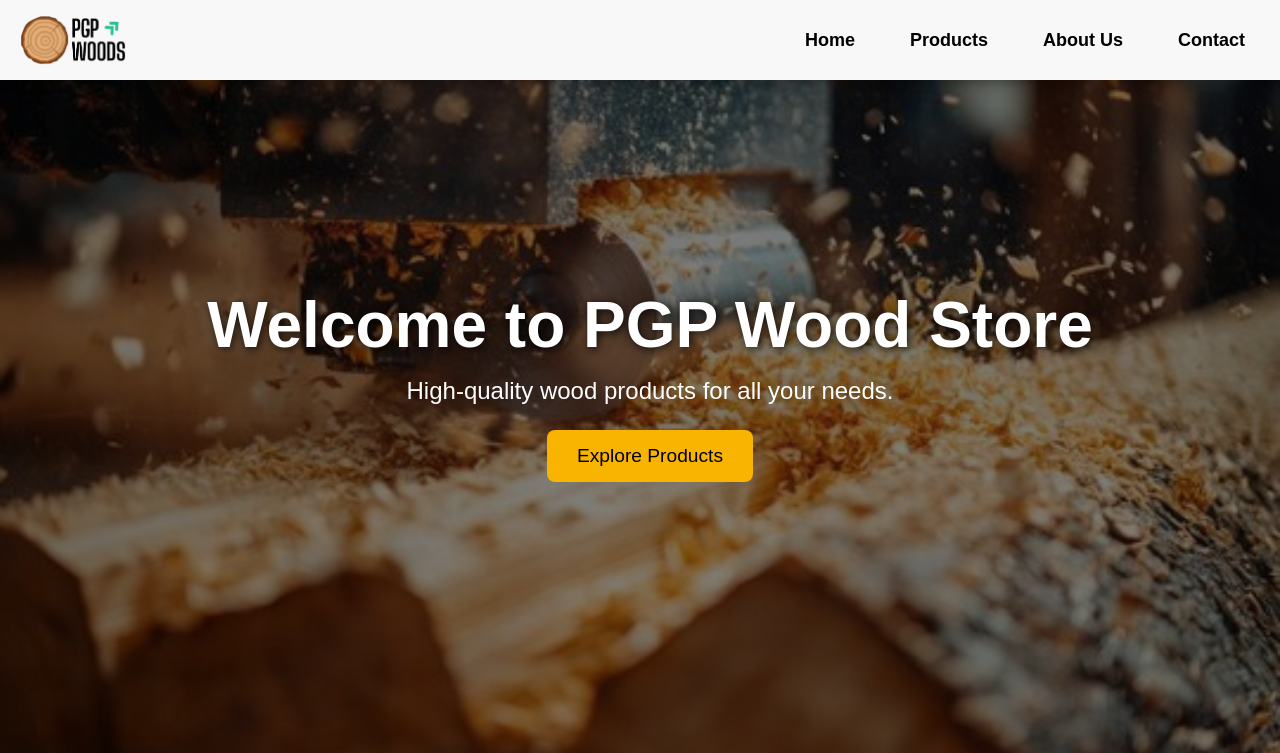
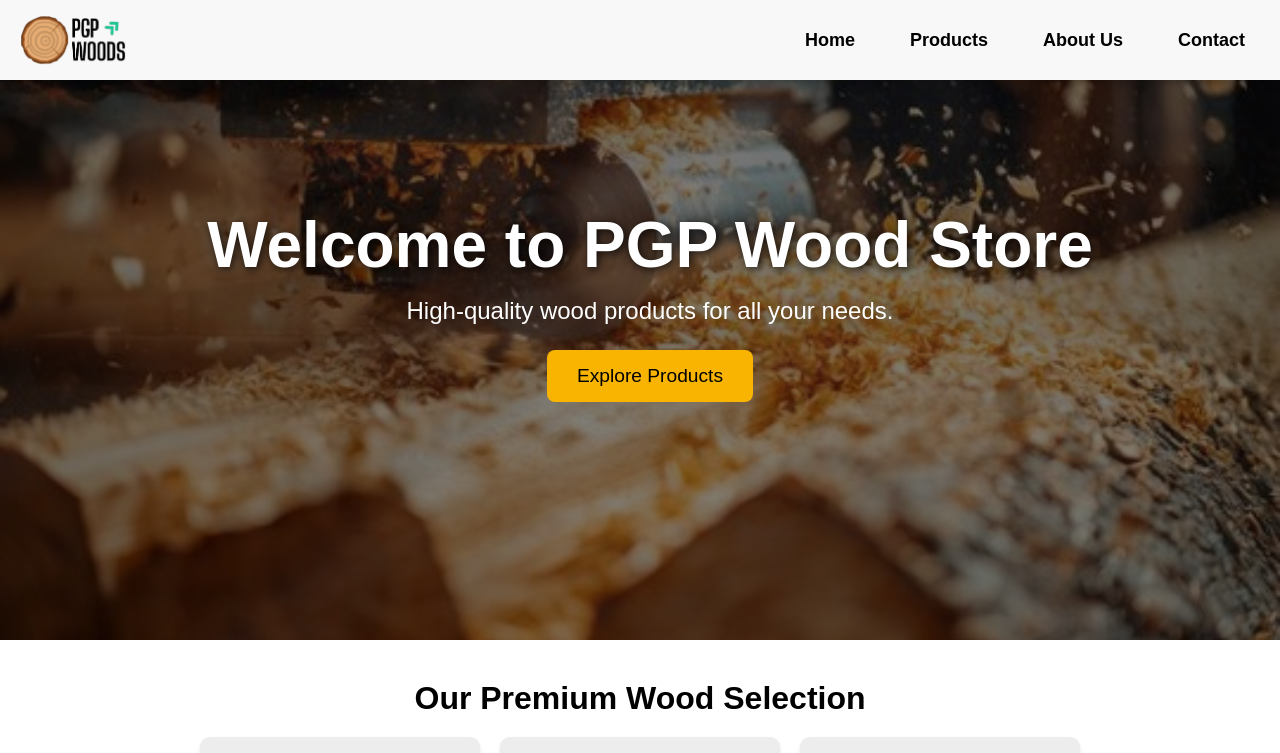
Before and after one commit to mavdranathunga/wood_store, a React (Create React App) app: page / in a window 1280 px wide. Shown: the top 753 px of the page. Built offline with nearby package versions, Linux system fonts and the light colour scheme.

Commit message:
shorter home page - 80vh

```diff
--- a/src/css/Home.css
+++ b/src/css/Home.css
@@ -9,7 +9,7 @@
 .hero {
   background: url("../../public/images/background1.jpg") center/cover no-repeat;
   color: rgb(255, 255, 255);
-  height: 100vh; /* Full screen height */
+  height: 80vh; /* Full screen height */
   display: flex;
   flex-direction: column;
   align-items: center;
```
